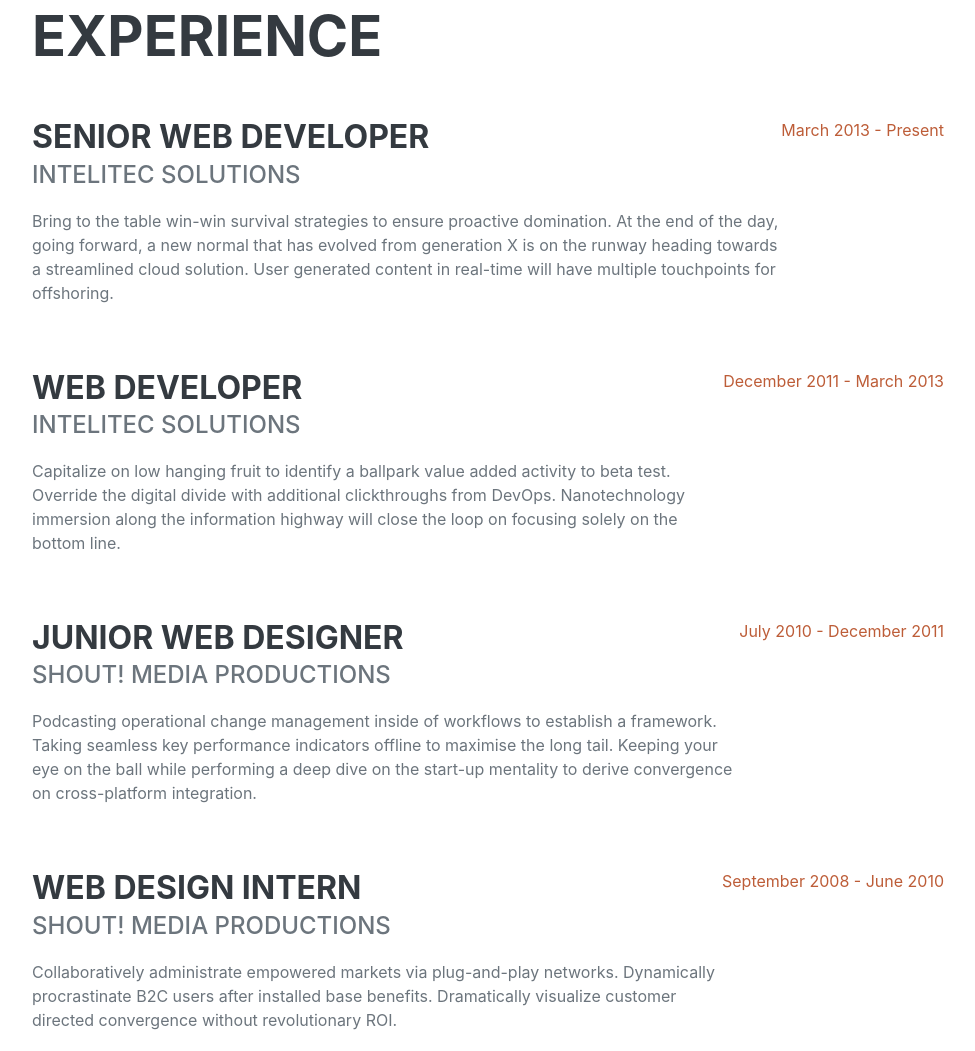
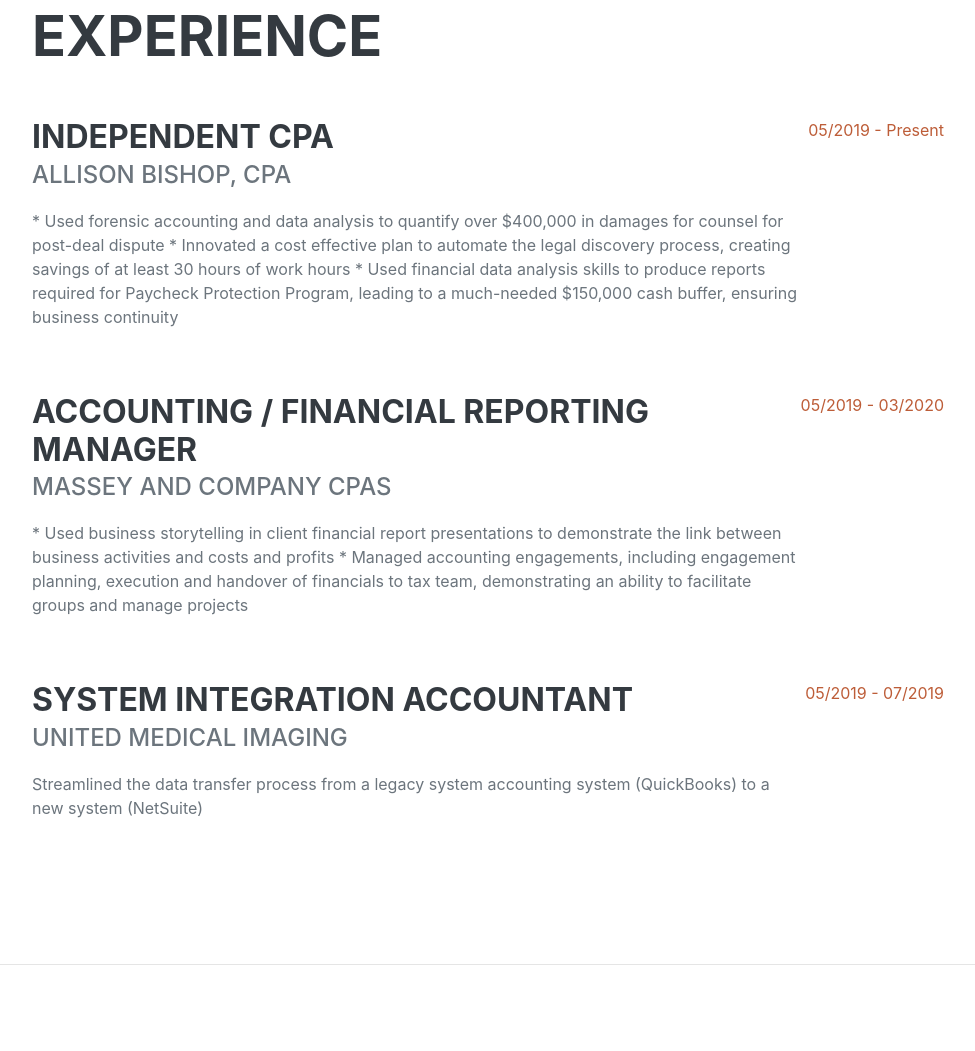
Before and after one commit to abishop17/abishop17.github.io, a plain HTML site: page index.html in a window 1280 px wide. Shown: the part 878-1929 px from the top of the page, without its empty margins (288-1263 px from the left). Drawn offline with nearby package versions, Linux system fonts and the light colour scheme; a web font is replaced by a local one.

Commit message:
update resume info

```diff
--- a/index.html
+++ b/index.html
@@ -70,35 +70,41 @@
                     <h2 class="mb-5">Experience</h2>
                     <div class="d-flex flex-column flex-md-row justify-content-between mb-5">
                         <div class="flex-grow-1">
-                            <h3 class="mb-0">Senior Web Developer</h3>
-                            <div class="subheading mb-3">Intelitec Solutions</div>
-                            <p>Bring to the table win-win survival strategies to ensure proactive domination. At the end of the day, going forward, a new normal that has evolved from generation X is on the runway heading towards a streamlined cloud solution. User generated content in real-time will have multiple touchpoints for offshoring.</p>
+                            <h3 class="mb-0">Independent CPA</h3>
+                            <div class="subheading mb-3">Allison Bishop, CPA</div>
+                            <p>* Used forensic accounting and data analysis to quantify over $400,000 in damages for counsel for post-deal dispute
+                                * Innovated a cost effective plan to automate the legal discovery process, creating savings of at least 30 hours of work hours
+                                * Used financial data analysis skills to produce reports required for Paycheck Protection Program, leading to a much-needed $150,000 cash buffer, ensuring business continuity
+                                </p>
                         </div>
-                        <div class="flex-shrink-0"><span class="text-primary">March 2013 - Present</span></div>
+                        <div class="flex-shrink-0"><span class="text-primary">05/2019 - Present
+                        </span></div>
                     </div>
                     <div class="d-flex flex-column flex-md-row justify-content-between mb-5">
                         <div class="flex-grow-1">
-                            <h3 class="mb-0">Web Developer</h3>
-                            <div class="subheading mb-3">Intelitec Solutions</div>
-                            <p>Capitalize on low hanging fruit to identify a ballpark value added activity to beta test. Override the digital divide with additional clickthroughs from DevOps. Nanotechnology immersion along the information highway will close the loop on focusing solely on the bottom line.</p>
+                            <h3 class="mb-0">Accounting / Financial Reporting Manager</h3>
+                            <div class="subheading mb-3">Massey and Company CPAs</div>
+                            <p>* Used business storytelling in client financial report presentations to demonstrate the link between business activities and costs and profits
+                                * Managed accounting engagements, including engagement planning, execution and handover of financials to tax team, demonstrating an ability to facilitate groups and manage projects
+                                </p>
                         </div>
-                        <div class="flex-shrink-0"><span class="text-primary">December 2011 - March 2013</span></div>
+                        <div class="flex-shrink-0"><span class="text-primary">05/2019 - 03/2020</span></div>
                     </div>
                     <div class="d-flex flex-column flex-md-row justify-content-between mb-5">
                         <div class="flex-grow-1">
-                            <h3 class="mb-0">Junior Web Designer</h3>
-                            <div class="subheading mb-3">Shout! Media Productions</div>
-                            <p>Podcasting operational change management inside of workflows to establish a framework. Taking seamless key performance indicators offline to maximise the long tail. Keeping your eye on the ball while performing a deep dive on the start-up mentality to derive convergence on cross-platform integration.</p>
+                            <h3 class="mb-0">System Integration Accountant</h3>
+                            <div class="subheading mb-3">United Medical Imaging</div>
+                            <p>Streamlined the data transfer process from a legacy system accounting system (QuickBooks) to a new system (NetSuite)</p>
                         </div>
-                        <div class="flex-shrink-0"><span class="text-primary">July 2010 - December 2011</span></div>
+                        <div class="flex-shrink-0"><span class="text-primary">05/2019 - 07/2019</span></div>
                     </div>
-                    <div class="d-flex flex-column flex-md-row justify-content-between">
+                    <!-- <div class="d-flex flex-column flex-md-row justify-content-between">
                         <div class="flex-grow-1">
                             <h3 class="mb-0">Web Design Intern</h3>
                             <div class="subheading mb-3">Shout! Media Productions</div>
                             <p>Collaboratively administrate empowered markets via plug-and-play networks. Dynamically procrastinate B2C users after installed base benefits. Dramatically visualize customer directed convergence without revolutionary ROI.</p>
                         </div>
-                        <div class="flex-shrink-0"><span class="text-primary">September 2008 - June 2010</span></div>
+                        <div class="flex-shrink-0"><span class="text-primary">September 2008 - June 2010</span></div> -->
                     </div>
                 </div>
             </section>
```
